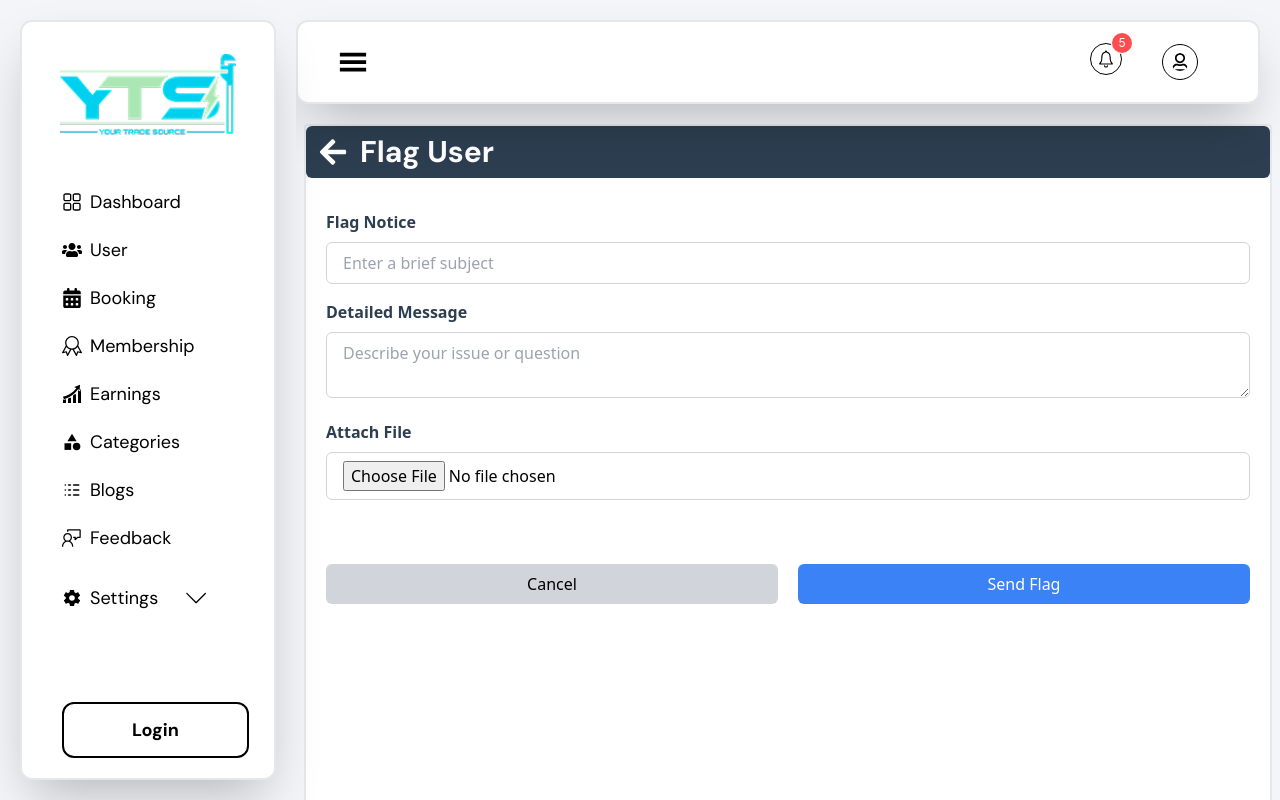
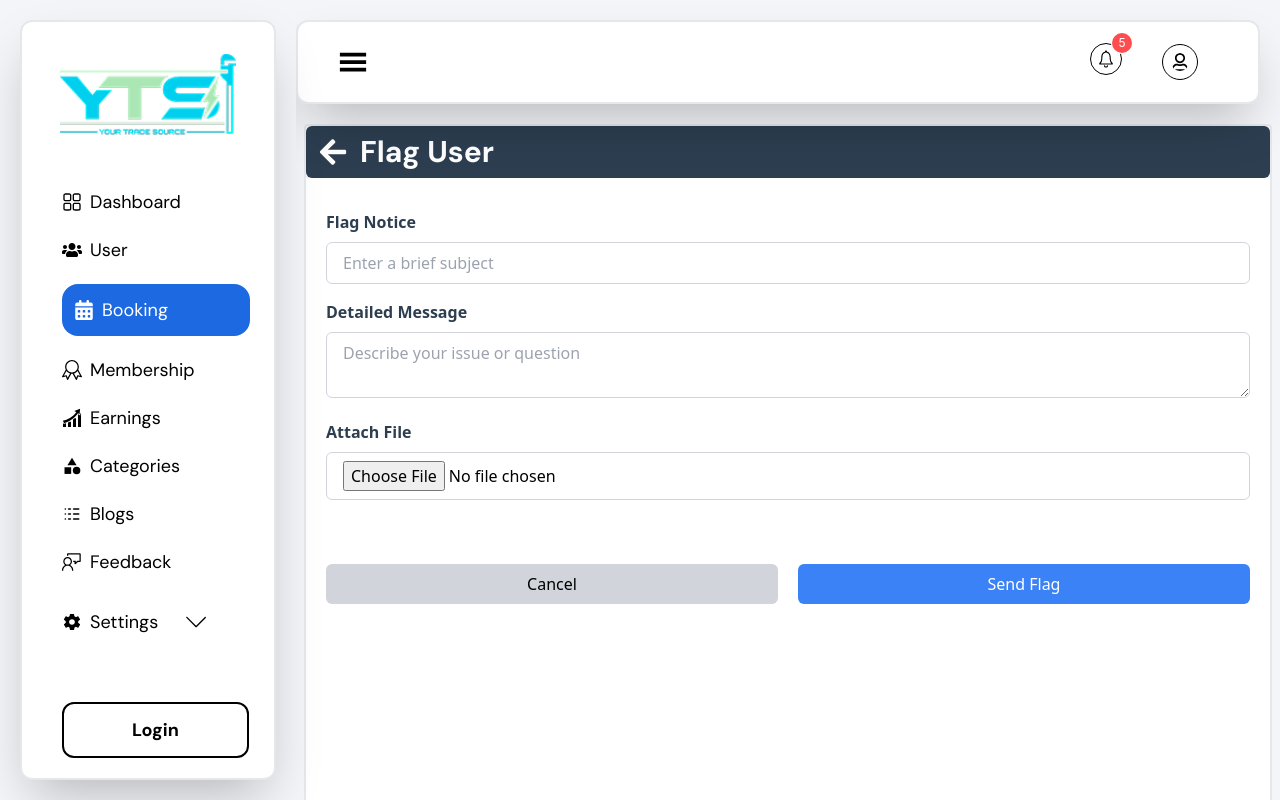
Before and after one commit to Rayhan108/kevin-admin-dashboard, a React (Vite) app: page /booking/flag in a window 1280 px wide. Built offline with nearby package versions, Linux system fonts and the light colour scheme.

Commit message:
fix sidebar active tab issues

```diff
--- a/src/components/Sidebar/Sidebar.jsx
+++ b/src/components/Sidebar/Sidebar.jsx
@@ -1,13 +1,13 @@
 import { Link, useLocation } from "react-router-dom";
-import { FaCarAlt, FaHome, FaRegBookmark, FaRegUser, FaUsers } from "react-icons/fa";
+import {  FaRegBookmark,FaUsers } from "react-icons/fa";
 import { IoMdInformationCircleOutline, IoMdSettings } from "react-icons/io";
-import { IoArrowRedoCircleSharp, IoCloseSharp } from "react-icons/io5";
-import { MdCategory, MdOutlineEditRoad, MdOutlinePayment, MdOutlinePrivacyTip } from "react-icons/md";
-import { GoDeviceCameraVideo } from "react-icons/go";
+import { IoCloseSharp } from "react-icons/io5";
+import { MdCategory,MdOutlinePrivacyTip } from "react-icons/md";
+
 import { SlArrowDown, SlBadge } from "react-icons/sl";
-import { RiFeedbackLine, RiLogoutCircleLine } from "react-icons/ri";
-import { SiSimpleanalytics } from "react-icons/si";
-import { CgMail } from "react-icons/cg";
+import { RiLogoutCircleLine } from "react-icons/ri";
+
+
 import { useState } from "react";
 import logo from "../../assets/navLogo.png";
 import { RxDashboard } from "react-icons/rx";
@@ -89,8 +89,12 @@ const Sidebar = ({ isOpen, toggleSidebar }) => {
     }
 
   ];
-
-  const isActive = (path) => currentPath === path;
+const isActive = (path) => {
+  if (path === '/') {
+    return currentPath === path;  // Exact match for '/'
+  }
+  return currentPath.startsWith(path);  // Partial match for other routes
+};
   const isSettingsActive = currentPath.startsWith("/setting");
   const toggleSettingsDropdown = () => {
     setIsSettingsOpen(!isSettingsOpen);
--- a/src/pages/Bookings/Bookings.jsx
+++ b/src/pages/Bookings/Bookings.jsx
@@ -96,7 +96,7 @@ const Bookings = () => {
             <Link to="/booking/message">
           <BiMessageDetail className="text-blue-500 cursor-pointer" onClick={() => handleView(record)} />
             </Link>
-              <Link to="/flag">
+              <Link to="/booking/flag">
           <FiFlag className="text-gray-600 cursor-pointer" />
               </Link>
           <FiTrash2 className="text-red-500 cursor-pointer" onClick={() => handleDelete(record)} />
--- a/src/pages/Flag/Flag.jsx
+++ b/src/pages/Flag/Flag.jsx
@@ -1,6 +1,7 @@
 import React from 'react';
 import { useForm } from 'react-hook-form';
 import { FaArrowLeft } from 'react-icons/fa';
+import { Link } from 'react-router-dom';
 
 const Flag = () => {
   const { register, handleSubmit, formState: { errors } } = useForm();
@@ -14,9 +15,12 @@ const Flag = () => {
       <div className="flex justify-between font-title bg-[#2C3E50] px-3 py-2 rounded-md">
         <div className="flex justify-center items-center gap-5">
           <p className="text-[#ffffff] font-title text-3xl font-bold flex items-center gap-3">
+         <Link to="/booking">
             <FaArrowLeft />
+            </Link>
             Flag User
           </p>
+
         </div>
       </div>
 
--- a/src/pages/ManageFees/ManageFees.jsx
+++ b/src/pages/ManageFees/ManageFees.jsx
@@ -1,6 +1,7 @@
 import { FaArrowLeft } from "react-icons/fa";
 import { AiOutlinePlus, AiOutlineMinus } from "react-icons/ai";
 import React, { useState } from "react";
+import { Link } from "react-router-dom";
 
 const FeeSection = ({ label, defaultValue }) => {
   const [value, setValue] = useState(defaultValue);
@@ -52,7 +53,9 @@ const ManageFees = () => {
         <div className="flex justify-between font-title bg-[#2C3E50] px-3 py-2 rounded-md">
         <div className="flex justify-center items-center gap-5">
           <p className="text-[#ffffff] font-title text-3xl font-bold flex items-center gap-3">
+        <Link to="/membership">
             <FaArrowLeft />
+            </Link>
            Membership Fees
           </p>
         </div>
--- a/src/pages/ManagePlatformFee/ManagePlatformFee.jsx
+++ b/src/pages/ManagePlatformFee/ManagePlatformFee.jsx
@@ -1,6 +1,7 @@
 import { useState } from "react";
 import { AiOutlineMinus, AiOutlinePlus } from "react-icons/ai";
 import { FaArrowLeft } from "react-icons/fa";
+import { Link } from "react-router-dom";
 
 const FeeSection = ({ label, defaultValue }) => {
   const [value, setValue] = useState(defaultValue);
@@ -53,7 +54,9 @@ const ManagePlatformFee = () => {
               <div className="flex justify-between font-title bg-[#2C3E50] px-3 py-2 rounded-md">
               <div className="flex justify-center items-center gap-5">
                 <p className="text-[#ffffff] font-title text-3xl font-bold flex items-center gap-3">
-                  <FaArrowLeft />
+               <Link to="/earnings">
+            <FaArrowLeft />
+            </Link>
                  Manage Platform Fee
                 </p>
               </div>
--- a/src/pages/Message/Message.jsx
+++ b/src/pages/Message/Message.jsx
@@ -9,6 +9,7 @@ import socketImg from '../../assets/choket.png';
 import { useState } from "react";
 import { FaArrowLeft } from "react-icons/fa";
 import { IoSearch } from "react-icons/io5";
+import { Link } from "react-router-dom";
 
 const Message = () => {
   const [message, setMessage] = useState("");
@@ -73,7 +74,9 @@ const Message = () => {
     <div className="flex justify-between font-title bg-[#2C3E50] px-3 py-2 rounded-md">
         <div className="flex justify-center items-center gap-5">
           <p className="text-[#ffffff] font-title text-3xl font-bold flex items-center gap-3">
+            <Link to="/booking">
             <FaArrowLeft />
+            </Link>
            Inspect Message
           </p>
         </div>
```
